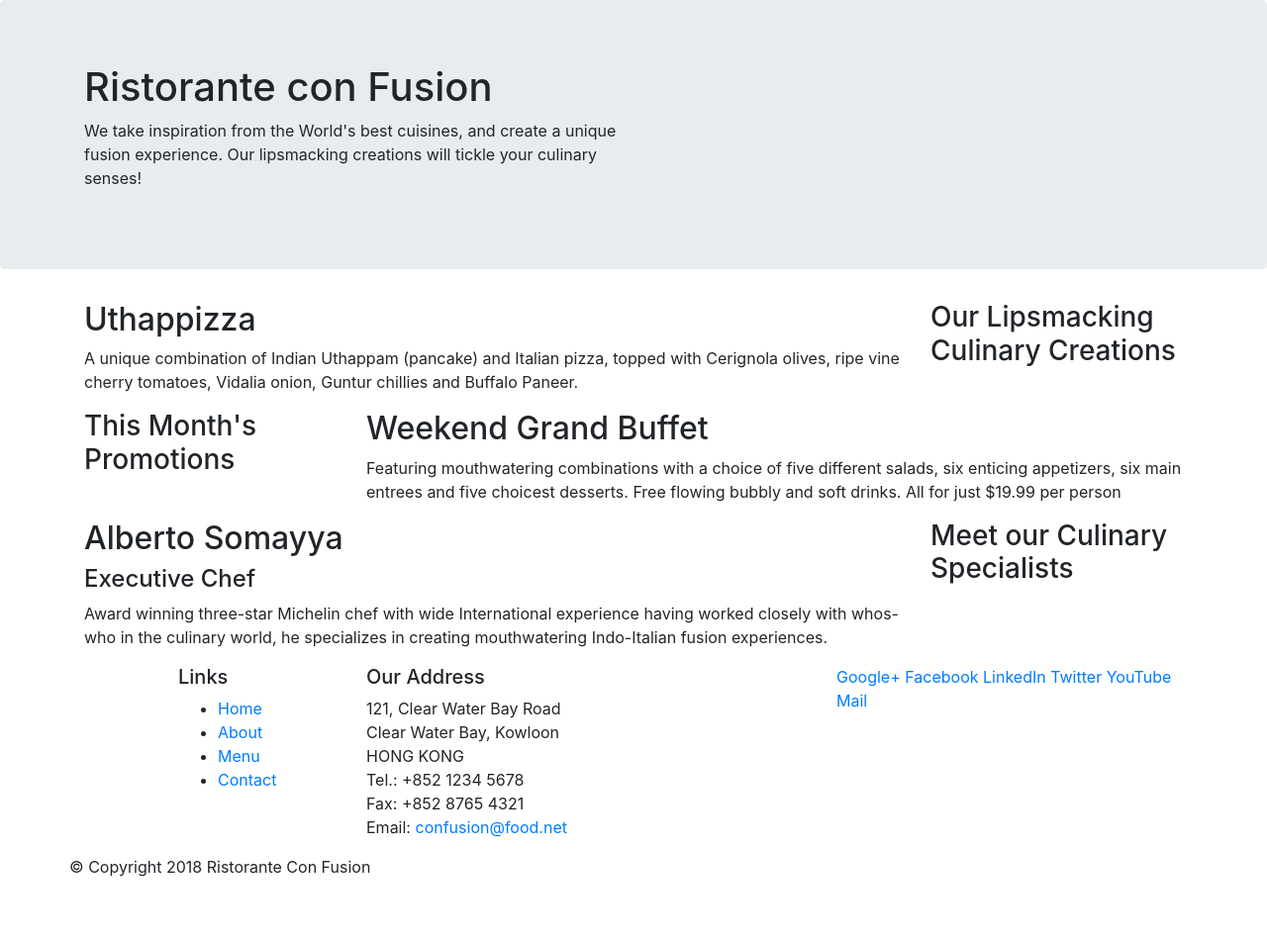
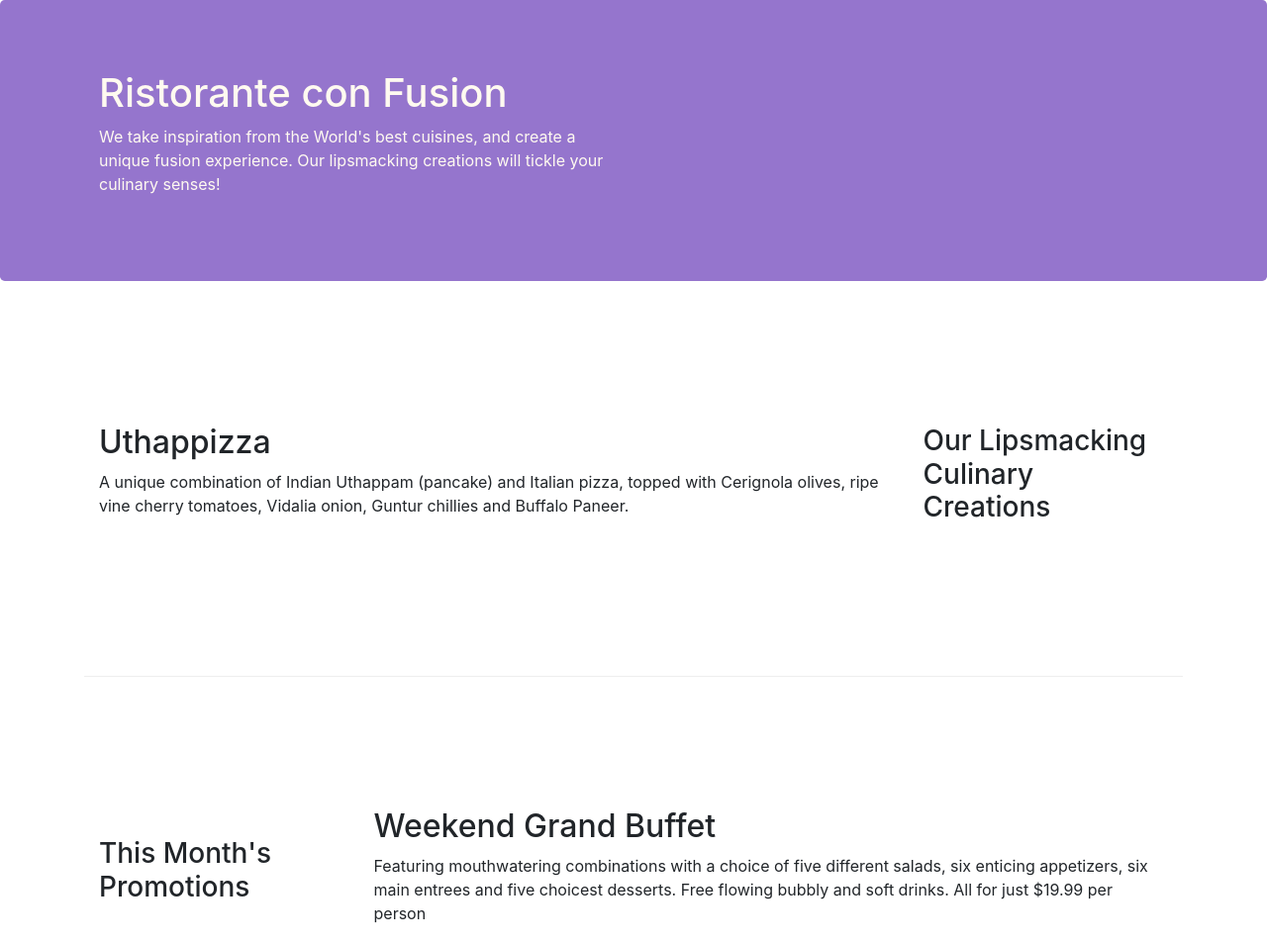
Before and after one commit to KizmetMars/conFusion, a website: page index.html in a window 1280 px wide. Shown: the top 954 px of the page at 99% size. Before the commit the page ends 904 px from the top, so only its background shows below. Drawn offline with nearby package versions, Linux system fonts and the light colour scheme.

Commit message:
aboutus.html added and formated

```diff
--- /dev/null
+++ b/css/styles.css
@@ -0,0 +1,30 @@
+.row-header{
+    margin:0px auto;
+    padding:0px;
+}
+
+.row-content {
+    margin:0px auto;
+    padding: 50px 0px 50px 0px;
+    border-bottom: 1px ridge;
+    min-height:400px;
+}
+
+.footer{
+    background-color: #D1C4E9;
+    margin:0px auto;
+    padding: 20px 0px 20px 0px;
+}
+
+.jumbotron {
+    padding:70px 30px 70px 30px;
+    margin:0px auto;
+    background: #9575CD ;
+    color:floralwhite;
+}
+
+address{
+    font-size:80%;
+    margin:0px;
+    color:#0f0f0f;
+}
--- a/index.html
+++ b/index.html
@@ -9,6 +9,7 @@
 
        <!-- Bootstrap CSS -->
        <link rel="stylesheet" href="node_modules/bootstrap/dist/css/bootstrap.min.css">
+       <link rel="stylesheet" href="css/styles.css">
     <title>Ristorante Con Fusion</title>
 </head>
 
@@ -16,7 +17,7 @@
 
     <header class="jumbotron">
         <div class="container">
-            <div class="row">
+            <div class="row row-header">
                 <div class="col-12 col-sm-6">
                     <h1>Ristorante con Fusion</h1>
                     <p>We take inspiration from the World's best cuisines, and create a unique fusion experience. Our lipsmacking creations will tickle your culinary senses!</p>
@@ -28,7 +29,7 @@
     </header>
 
     <div class="container">
-        <div class="row">
+        <div class="row row-content align-items-center">
             <div class="col-12 col-sm-4 order-sm-last col-md-3">
                 <h3>Our Lipsmacking Culinary Creations</h3>
             </div>
@@ -39,7 +40,7 @@
         </div>
 
 
-        <div class="row">
+        <div class="row row-content align-items-center">
             <div class="col-12 col-sm-4 col-md-3">
                 <h3>This Month's Promotions</h3>
             </div>
@@ -49,7 +50,7 @@
             </div>
         </div>
 
-        <div class="row">
+        <div class="row row-content align-items-center">
             <div class="col-12 col-sm-4 order-sm-last col-md-3">
                 <h3>Meet our Culinary Specialists</h3>
             </div>
@@ -61,12 +62,12 @@
         </div>
     </div>
 
-    <footer>
+    <footer class="footer">
         <div class="container">
             <div class="row">
                 <div class="col-4 offset-1 col-sm-2">
                     <h5>Links</h5>
-                    <ul>
+                    <ul class="list-unstyled">
                         <li><a href="#">Home</a></li>
                         <li><a href="#">About</a></li>
                         <li><a href="#">Menu</a></li>
@@ -84,8 +85,8 @@
 		              Email: <a href="mailto:confusion@food.net">confusion@food.net</a>
 		           </address>
                 </div>
-                <div class="col-12 col-sm-4">
-                    <div>
+                <div class="col-12 col-sm-4 align-self-center">
+                    <div class="text-center">
                         <a href="http://google.com/+">Google+</a>
                         <a href="http://www.facebook.com/profile.php?id=">Facebook</a>
                         <a href="http://www.linkedin.com/in/">LinkedIn</a>
@@ -95,8 +96,8 @@
                     </div>
                 </div>
            </div>
-           <div class="row">
-                <div>
+           <div class="row justify-content-center">
+                <div class="col-auto">
                     <p>© Copyright 2018 Ristorante Con Fusion</p>
                 </div>
            </div>
```
Also changed, not shown: aboutus.html (added, +120 -0 lines).
